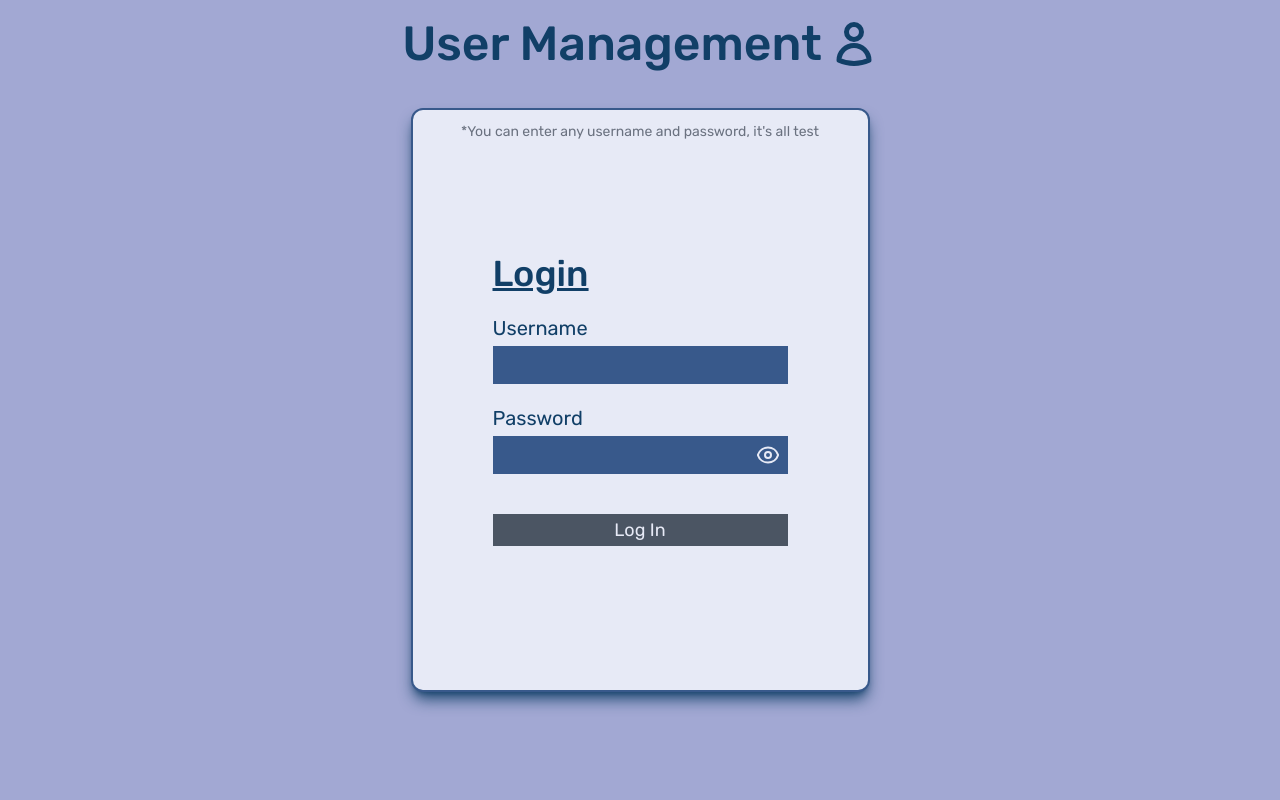
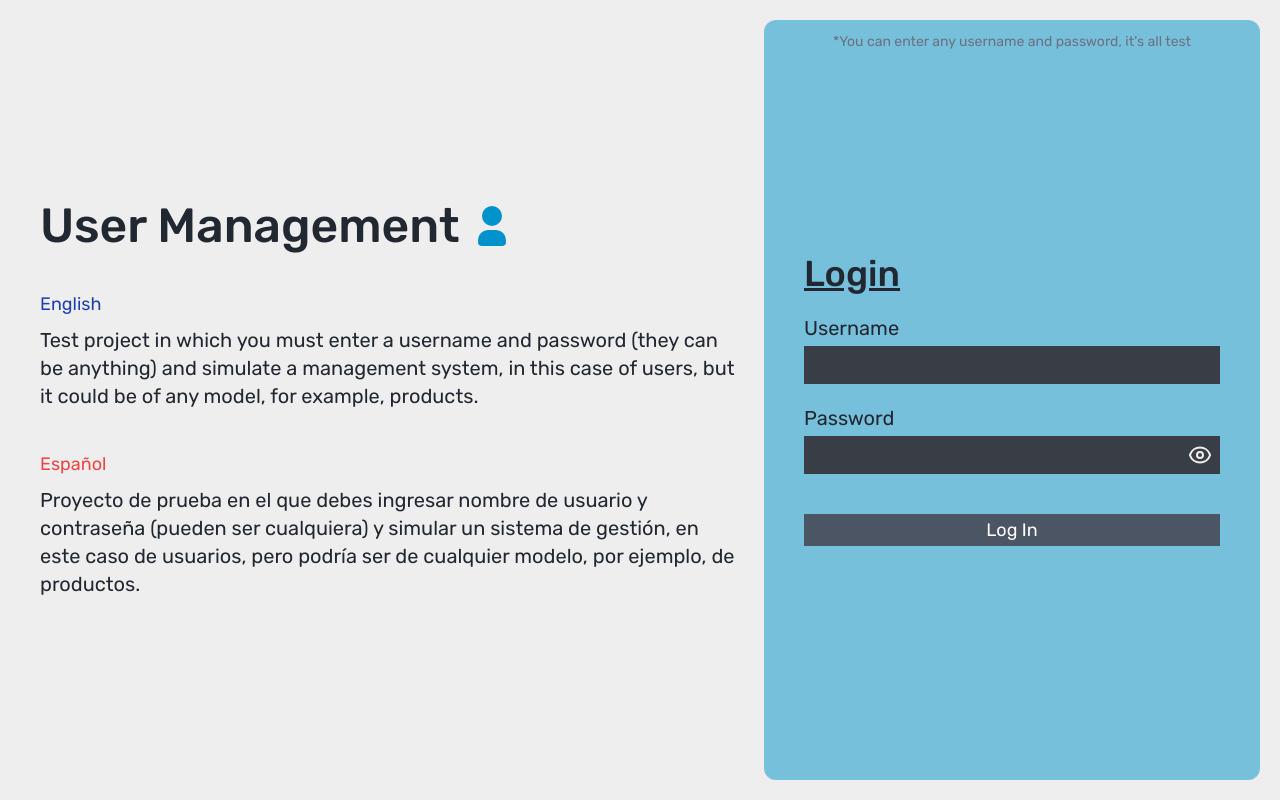
Before and after one commit to Fabrizio35/user-management, a Next.js app: page / in a window 1280 px wide. Built offline with nearby package versions, Linux system fonts and the light colour scheme.

Commit message:
change main colors tailwind and update login

```diff
--- a/src/Icons.tsx
+++ b/src/Icons.tsx
@@ -27,25 +27,6 @@ export const EyeIcon = ({ className, strokeWidth }: Props) => {
   );
 };
 
-export const UserIcon = ({ className, strokeWidth }: Props) => {
-  return (
-    <svg
-      xmlns="http://www.w3.org/2000/svg"
-      fill="none"
-      viewBox="0 0 24 24"
-      strokeWidth={strokeWidth ? strokeWidth : 1.5}
-      stroke="currentColor"
-      className={className}
-    >
-      <path
-        strokeLinecap="round"
-        strokeLinejoin="round"
-        d="M15.75 6a3.75 3.75 0 11-7.5 0 3.75 3.75 0 017.5 0zM4.501 20.118a7.5 7.5 0 0114.998 0A17.933 17.933 0 0112 21.75c-2.676 0-5.216-.584-7.499-1.632z"
-      />
-    </svg>
-  );
-};
-
 export const EyeOffIcon = ({ className, strokeWidth }: Props) => {
   return (
     <svg
@@ -64,3 +45,54 @@ export const EyeOffIcon = ({ className, strokeWidth }: Props) => {
     </svg>
   );
 };
+
+export const UserIcon = ({ className, strokeWidth }: Props) => {
+  return (
+    <svg
+      xmlns="http://www.w3.org/2000/svg"
+      className={`icon icon-tabler icon-tabler-user-filled ${className}`}
+      width="24"
+      height="24"
+      viewBox="0 0 24 24"
+      strokeWidth={strokeWidth ? strokeWidth : 2}
+      stroke="currentColor"
+      fill="none"
+      strokeLinecap="round"
+      strokeLinejoin="round"
+    >
+      <path stroke="none" d="M0 0h24v24H0z" fill="none" />
+      <path
+        d="M12 2a5 5 0 1 1 -5 5l.005 -.217a5 5 0 0 1 4.995 -4.783z"
+        strokeWidth="0"
+        fill="currentColor"
+      />
+      <path
+        d="M14 14a5 5 0 0 1 5 5v1a2 2 0 0 1 -2 2h-10a2 2 0 0 1 -2 -2v-1a5 5 0 0 1 5 -5h4z"
+        strokeWidth="0"
+        fill="currentColor"
+      />
+    </svg>
+  );
+};
+
+export const UserCircleIcon = ({ className, strokeWidth }: Props) => {
+  return (
+    <svg
+      xmlns="http://www.w3.org/2000/svg"
+      className={`icon icon-tabler icon-tabler-user-circle ${className}`}
+      width="24"
+      height="24"
+      viewBox="0 0 24 24"
+      strokeWidth={strokeWidth ? strokeWidth : "2"}
+      stroke="currentColor"
+      fill="none"
+      strokeLinecap="round"
+      strokeLinejoin="round"
+    >
+      <path stroke="none" d="M0 0h24v24H0z" fill="none" />
+      <path d="M12 12m-9 0a9 9 0 1 0 18 0a9 9 0 1 0 -18 0" />
+      <path d="M12 10m-3 0a3 3 0 1 0 6 0a3 3 0 1 0 -6 0" />
+      <path d="M6.168 18.849a4 4 0 0 1 3.832 -2.849h4a4 4 0 0 1 3.834 2.855" />
+    </svg>
+  );
+};
--- a/src/app/dashboard/page.tsx
+++ b/src/app/dashboard/page.tsx
@@ -1,9 +1,11 @@
 import UserList from "@/components/user-list";
+import Header from "@/components/header";
 
 export default function Dashboard() {
   return (
-    <main className="bg-foSemiLight flex items-center justify-center">
-      <section className="container mx-auto w-[1200px] overflow-y-scroll h-screen">
+    <main className="bg-foSemiLight flex flex-col items-center justify-center">
+      <Header />
+      <section className="container mx-auto w-[1200px] overflow-y-scroll h-screen my-10">
         <UserList />
       </section>
     </main>
--- a/src/app/page.tsx
+++ b/src/app/page.tsx
@@ -1,20 +1,10 @@
 import Login from "@/components/login";
-import { UserIcon } from "@/Icons";
-
-function Title(): JSX.Element {
-  return (
-    <div className="absolute top-5 flex text-foDark font-medium gap-2 select-none">
-      <h1 className="sm:flex mb-10 text-3xl sm:text-5xl">User Management</h1>
-      {/* <h1 className="sm:hidden mb-10 text-5xl">UM</h1> */}
-      <UserIcon className="h-12 w-12" strokeWidth={2.5} />
-    </div>
-  );
-}
+import Intro from "@/components/intro";
 
 export default function Home() {
   return (
-    <section className="bg-foSemiLight min-h-screen flex items-center justify-center relative">
-      <Title />
+    <section className="bg-foLight min-h-screen lg:h-screen flex flex-col lg:flex-row gap-10 lg:gap-0 items-center p-5">
+      <Intro />
       <Login />
     </section>
   );
--- a/src/components/Login.tsx
+++ b/src/components/Login.tsx
@@ -84,12 +84,12 @@ const Login: React.FC = () => {
 
   useEffect(() => {
     setErrors(validate(form));
-  }, []);
+  }, [form]);
 
   return (
     <form
       onSubmit={submitHandler}
-      className="flex flex-col gap-5 bg-foLight w-11/12 px-10 py-20 sm:w-auto sm:px-20 sm:py-36 rounded-xl border-2 border-foSemiDark relative shadow-lg shadow-foDark/90"
+      className="flex flex-col justify-center gap-5 h-full w-full lg:w-2/5 px-10 py-20 lg:py-0 rounded-xl relative bg-foBlue/50 backdrop-blur-sm"
     >
       <span className="mx-5 sm:mx-0 absolute top-3 left-0 right-0 text-center text-gray-500 text-sm">
         *You can enter any username and password, it&apos;s all test
@@ -116,11 +116,7 @@ const Login: React.FC = () => {
           onFocus={focusHandler}
           onBlur={focusHandler}
           className={`w-full bg-foSemiDark text-foLight py-0.5 px-2 text-lg outline-none border-[3px] border-foSemiDark ${
-            errors.username && focus.username
-              ? "border-red-600"
-              : !errors.username
-              ? "border-green-500"
-              : null
+            errors.username && focus.username && "border-red-600"
           }`}
         />
         {errors.username && firstSelection.username && (
@@ -147,11 +143,7 @@ const Login: React.FC = () => {
             onFocus={focusHandler}
             onBlur={focusHandler}
             className={`w-full bg-foSemiDark py-0.5 px-2 pr-9 text-lg outline-none border-[3px] border-foSemiDark ${
-              errors.password && focus.password
-                ? "border-red-600"
-                : !errors.password
-                ? "border-green-500"
-                : null
+              errors.password && focus.password && "border-red-600"
             }`}
           />
           {viewPassword ? (
@@ -178,7 +170,7 @@ const Login: React.FC = () => {
       </div>
       <button
         disabled={errors.username || errors.password ? true : false}
-        className="bg-foSemiDark w-full h-8 mt-5 text-foLight text-lg hover:bg-foDark hover:transition-colors duration-300 disabled:bg-gray-600 disabled:text-foLight disabled:cursor-not-allowed"
+        className="bg-foBlue w-full h-8 mt-5 text-foLight text-lg hover:bg-foBlue/70 hover:border-2 hover:border-white transition-colors duration-300 disabled:bg-gray-600 disabled:text-white disabled:cursor-not-allowed"
       >
         Log In
       </button>
--- a/src/components/header-list.tsx
+++ /dev/null
@@ -1,21 +0,0 @@
-"use client";
-import { UserContext } from "@/context/user-context";
-import { useContext } from "react";
-
-export default function HeaderList(): JSX.Element {
-  const { state } = useContext(UserContext);
-
-  const users = state.users;
-
-  return (
-    <>
-      {users.length ? (
-        <header className="w-full flex justify-between bg-foDark text-white font-bold mt-10">
-          <span className="flex flex-1 justify-center">Name</span>
-          <span className="flex flex-1 justify-center">Username</span>
-          <span className="flex flex-1 justify-center">Email</span>
-        </header>
-      ) : null}
-    </>
-  );
-}
--- /dev/null
+++ b/src/components/header.tsx
@@ -0,0 +1,27 @@
+"use client";
+import { UserIcon, UserCircleIcon } from "@/Icons";
+import { useContext } from "react";
+import { UserContext } from "@/context/user-context";
+
+const Header: React.FC = () => {
+  const { state } = useContext(UserContext);
+
+  const username = state.admin.username;
+
+  return (
+    <header className="w-full bg-foBlue flex items-center justify-around py-2">
+      <div className="font-medium gap-2 select-none flex text-foDark">
+        <h1 className="hidden sm:flex sm:text-3xl">User Management</h1>
+        <h1 className="flex sm:hidden text-5xl">UM</h1>
+        <UserIcon className="h-8 w-8 text-foDark" strokeWidth={2.5} />
+      </div>
+
+      <div className="flex items-center gap-1 text-foDark">
+        <span className="text-xl">{username}</span>
+        <UserCircleIcon />
+      </div>
+    </header>
+  );
+};
+
+export default Header;
--- /dev/null
+++ b/src/components/intro.tsx
@@ -0,0 +1,30 @@
+import { UserIcon } from "@/Icons";
+
+export default function Intro(): JSX.Element {
+  return (
+    <header className="flex text-foDark w-full lg:w-3/5 flex-col px-5 gap-10">
+      <div className="font-medium gap-2 select-none flex">
+        <h1 className="hidden sm:flex sm:text-5xl">User Management</h1>
+        <h1 className="flex sm:hidden text-5xl">UM</h1>
+        <UserIcon className="h-12 w-12 text-foBlue" strokeWidth={2.5} />
+      </div>
+      <div className="flex flex-col gap-2">
+        <span className="text-lg text-blue-800">English</span>
+        <p className="text-xl">
+          Test project in which you must enter a username and password (they can
+          be anything) and simulate a management system, in this case of users,
+          but it could be of any model, for example, products.
+        </p>
+      </div>
+      <div className="flex flex-col gap-2">
+        <span className="text-lg text-red-500">Español</span>
+        <p className="text-xl">
+          Proyecto de prueba en el que debes ingresar nombre de usuario y
+          contraseña (pueden ser cualquiera) y simular un sistema de gestión, en
+          este caso de usuarios, pero podría ser de cualquier modelo, por
+          ejemplo, de productos.
+        </p>
+      </div>
+    </header>
+  );
+}
--- a/src/components/user.tsx
+++ b/src/components/user.tsx
@@ -10,9 +10,9 @@ const User: React.FC<Props> = ({ user }) => {
     <tr
       className={`${
         user.id % 2 === 0
-          ? "bg-slate-400 hover:bg-slate-400/60"
-          : "bg-slate-500 hover:bg-slate-500/60"
-      } text-white transition-colors duration-150 cursor-pointer text-center`}
+          ? "bg-foDark/70 hover:bg-foDark/50"
+          : "bg-foDark/60 hover:bg-foDark/40"
+      } text-white transition-colors duration-200 cursor-pointer text-center`}
     >
       <td className="flex justify-center">
         <Image
--- a/src/context/reducer.ts
+++ b/src/context/reducer.ts
@@ -12,7 +12,7 @@ export const reducer = (state: StateType, action: ActionType) => {
     case "GET_USERS":
       return { ...state, users: action.payload };
     case "SET_ADMIN":
-      return { ...state, admin: action.payload };
+      return { ...state, admin: { ...state.admin, username: action.payload } };
     default:
       return state;
   }
--- a/tailwind.config.ts
+++ b/tailwind.config.ts
@@ -9,10 +9,10 @@ const config: Config = {
   theme: {
     extend: {
       colors: {
-        foDark: "#113f67",
-        foSemiDark: "#38598b",
-        foSemiLight: "#a2a8d3",
-        foLight: "#e7eaf6",
+        foDark: "#222831",
+        foSemiDark: "#393e46",
+        foBlue: "#0092ca",
+        foLight: "#eeeeee",
       },
     },
   },
```
Also changed, not shown: .eslintrc.json.
